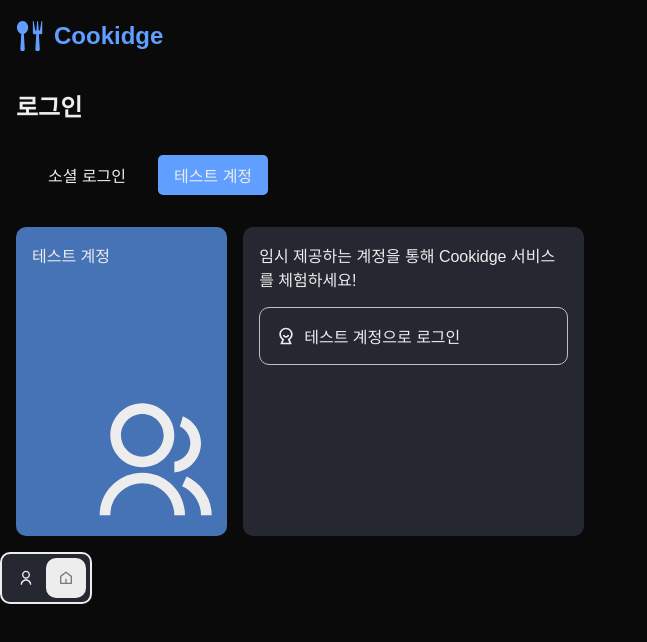
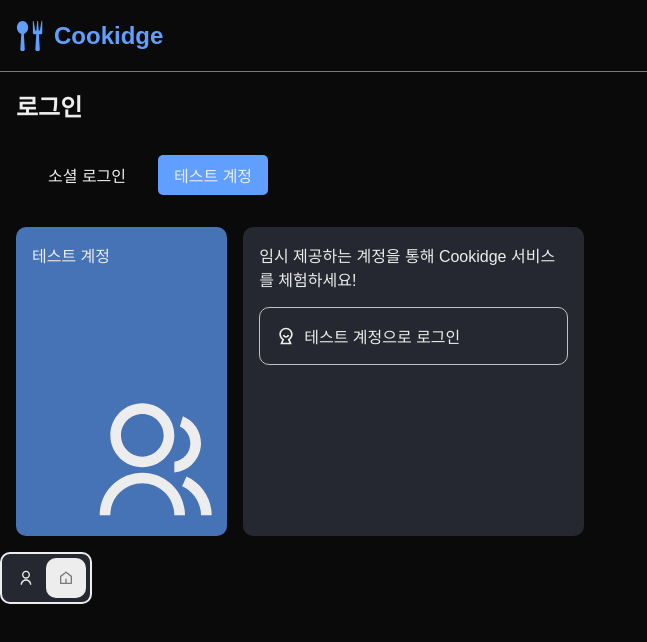
Before and after one commit to MzHong00/next-cookidge, a Next.js app: page /login in a window 1280 px wide. Shown: the top 642 px of the page, without its empty margins (0-647 px from the left). Built offline with nearby package versions, Linux system fonts and the light colour scheme.

Commit message:
css를 className으로 내려받던 것을 자체적인 css로 변경

```diff
--- a/src/components/layout/header/header.module.scss
+++ b/src/components/layout/header/header.module.scss
@@ -2,6 +2,10 @@
 
 .header {
     height: 4.5rem;
+    position: sticky;
+    top: 0;
     @include m.flex-layout(row, center, space-between);
     background-color: inherit;
+    border-bottom: 1px solid rgb(var(--color-grey-medium));
+    z-index: 10;
 }
```
